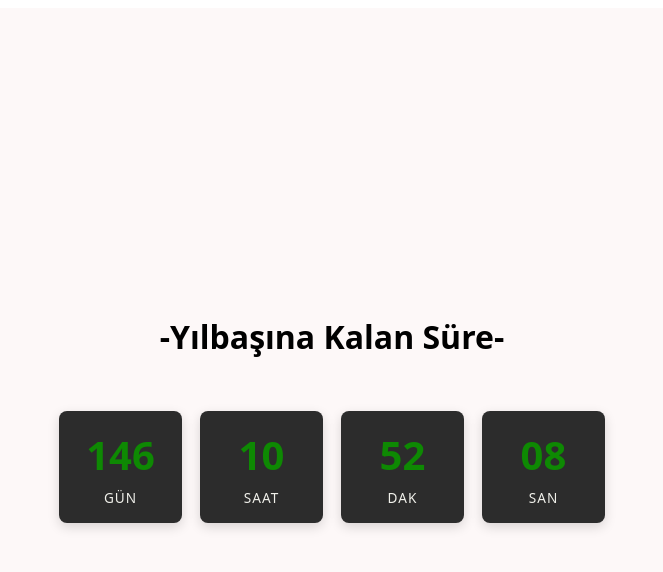
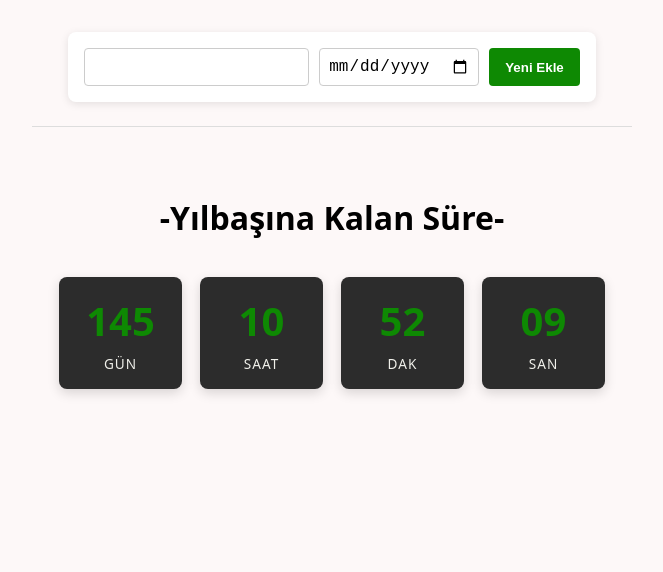
Before and after one commit to kuzgunneslihan/vue-yilbasi-sayaci, a Vue app: page / in a window 1280 px wide. Shown: the top 572 px of the page, without its empty margins (308-971 px from the left). Built offline with nearby package versions, Linux system fonts and the light colour scheme.

Commit message:
feat: tc.vue companenti eklendi companent yapısı çalışıldı. Verilen tarihler localStorage e kaydedildi.

```diff
--- a/src/App.vue
+++ b/src/App.vue
@@ -1,116 +1,132 @@
 <script setup lang="ts">
-import { ref, onMounted, onUnmounted } from 'vue';
+import { ref, watch, onMounted } from 'vue';
+import Tc from './components/tc.vue';
 
-interface TimeLeft {
-  days: number;
-  hours: string | number;
-  minutes: string | number;
-  seconds: string | number;
-}
+const tarihListesi = ref([
+  { id: 1, baslik: '-Yılbaşına Kalan Süre-', tarih: '2026-12-31' }
+]);
 
-// Başlangıç değerleri
-const timeLeft = ref<TimeLeft>({ days: 0, hours: '00', minutes: '00', seconds: '00' });
-let timerId: ReturnType<typeof setInterval>;
-
-// Tek haneli sayılara başa sıfır ekleme
-const padZero = (num: number) => num.toString().padStart(2, '0');
-
-const calculateTimeLeft = () => {
-  const now = new Date();
-
-  // Bulunduğumuz yılın sonunu dinamik olarak alıyor.
-  const targetDate = new Date(now.getFullYear(), 11, 31, 23, 59, 59).getTime();
-  const difference = targetDate - now.getTime();
-
-  if (difference > 0) {
-    timeLeft.value = {
-      days: Math.floor(difference / (1000 * 60 * 60 * 24)),
-      hours: padZero(Math.floor((difference / (1000 * 60 * 60)) % 24)),
-      minutes: padZero(Math.floor((difference / 1000 / 60) % 60)),
-      seconds: padZero(Math.floor((difference / 1000) % 60))
-    };
-  } else {
-    clearInterval(timerId); // Süre bittiyse boşa çalışmasın
-    timeLeft.value = { days: 0, hours: '00', minutes: '00', seconds: '00' };
-  }
-};
+const girilenBaslik = ref('');
+const girilenTarih = ref('');
 
 onMounted(() => {
-  calculateTimeLeft();
-  timerId = setInterval(calculateTimeLeft, 1000);
+  const kaydedilmisVeri = localStorage.getItem('benimTarihlerim');
+  if (kaydedilmisVeri) {
+    tarihListesi.value = JSON.parse(kaydedilmisVeri);
+  }
 });
 
-onUnmounted(() => {
-  if (timerId) clearInterval(timerId);
-});
+watch(tarihListesi, (yeniListe) => {
+  localStorage.setItem('benimTarihlerim', JSON.stringify(yeniListe));
+}, { deep: true });
+
+const listeyeEkle = () => {
+  if (girilenTarih.value === '') {
+    alert("Lütfen bir tarih seçin!");
+    return;
+  }
+
+  let baslikYazisi = girilenBaslik.value;
+  if (baslikYazisi === '') {
+    baslikYazisi = '- Yeni Tarihe Kalan -';
+  }
+
+  tarihListesi.value.push({
+    id: Date.now(),
+    baslik: baslikYazisi,
+    tarih: girilenTarih.value
+  });
+
+  girilenBaslik.value = '';
+  girilenTarih.value = '';
+};
 </script>
+<template>
+  <div class="ana-sayfa">
 
-<template>
-  <div class="countdown-wrapper">
-    <h1>-Yılbaşına Kalan Süre-</h1>
+    <div class="form-alani">
+      <input
+        type="text"
+        v-model="girilenBaslik"
+        class="kutu text-kutu"
+      />
+      <input
+        type="date"
+        v-model="girilenTarih"
+        class="kutu tarih-kutu"
+      />
+      <button @click="listeyeEkle" class="ekle-butonu">Yeni Ekle</button>
+    </div>
 
-    <div class="timer-box">
-      <div class="time-block">
-        <span class="number">{{ timeLeft.days }}</span>
-        <span class="label">Gün</span>
-      </div>
-      <div class="time-block">
-        <span class="number">{{ timeLeft.hours }}</span>
-        <span class="label">Saat</span>
-      </div>
-      <div class="time-block">
-        <span class="number">{{ timeLeft.minutes }}</span>
-        <span class="label">Dak</span>
-      </div>
-      <div class="time-block">
-        <span class="number">{{ timeLeft.seconds }}</span>
-        <span class="label">San</span>
-      </div>
+    <hr class="cizgi" />
+
+    <div class="liste-alani">
+      <Tc
+        v-for="item in tarihListesi"
+        :key="item.id"
+        :title="item.baslik"
+        :targetDate="item.tarih"
+      />
     </div>
+
   </div>
 </template>
 
-<style scoped>
-.countdown-wrapper {
+<style>
+body {
+  margin: 0;
+  padding: 0;
+  background-color: #fdf8f8;
+  font-family: system-ui, -apple-system, sans-serif;
+}
+
+.ana-sayfa {
   display: flex;
   flex-direction: column;
   align-items: center;
-  justify-content: center;
-  min-height: 100vh;
-  font-family: system-ui, -apple-system, sans-serif;
-  background-color: #fdf8f8;
-  color: #000000;
+  padding: 2rem 1rem;
 }
 
-.timer-box {
+.form-alani {
   display: flex;
-  gap: 18px;
-  margin-top: 2rem;
+  gap: 10px;
+  background: white;
+  padding: 1rem;
+  border-radius: 8px;
+  box-shadow: 0 2px 8px rgba(0,0,0,0.1);
+  margin-bottom: 1rem;
 }
 
-.time-block {
-  display: flex;
-  flex-direction: column;
-  align-items: center;
-  background-color: #2c2c2c;
-  padding: 1rem 1.5rem;
-  border-radius: 8px;
-  min-width: 75px;
-  box-shadow: 0 4px 12px rgba(0, 0, 0, 0.15);
+.kutu {
+  padding: 0.5rem;
+  border: 1px solid #ccc;
+  border-radius: 4px;
+  font-size: 1rem;
 }
 
-.number {
-  font-size: 2.5rem;
-  font-weight: 700;
-  color: #0e8903;
+.ekle-butonu {
+  padding: 0.5rem 1rem;
+  background-color: #0e8903;
+  color: white;
+  border: none;
+  border-radius: 4px;
+  font-weight: bold;
+  cursor: pointer;
 }
 
-.label {
-  font-size: 0.85rem;
-  margin-top: 6px;
-  color: #f0f0ea;
-  text-transform: uppercase;
-  letter-spacing: 1px;
+.ekle-butonu:hover {
+  background-color: #0b6d02;
 }
 
+.cizgi {
+  width: 100%;
+  max-width: 600px;
+  border: none;
+  border-top: 1px solid #ddd;
+  margin-bottom: 1rem;
+}
+
+.liste-alani {
+  width: 100%;
+}
 </style>
--- /dev/null
+++ b/src/components/tc.vue
@@ -0,0 +1,118 @@
+
+<script setup lang="ts">
+import { ref, onMounted, onUnmounted } from 'vue';
+
+const props = defineProps<{
+  title: string;
+  targetDate: string;
+}>();
+
+interface TimeLeft {
+  days: number;
+  hours: string | number;
+  minutes: string | number;
+  seconds: string | number;
+}
+
+const timeLeft = ref<TimeLeft>({ days: 0, hours: '00', minutes: '00', seconds: '00' });
+let timerId: ReturnType<typeof setInterval>;
+
+const padZero = (num: number) => num.toString().padStart(2, '0');
+
+const calculateTimeLeft = () => {
+  const now = new Date();
+
+  const target = new Date(props.targetDate).getTime();
+  const difference = target - now.getTime();
+
+  if (difference > 0) {
+    timeLeft.value = {
+      days: Math.floor(difference / (1000 * 60 * 60 * 24)),
+      hours: padZero(Math.floor((difference / (1000 * 60 * 60)) % 24)),
+      minutes: padZero(Math.floor((difference / 1000 / 60) % 60)),
+      seconds: padZero(Math.floor((difference / 1000) % 60))
+    };
+  } else {
+    clearInterval(timerId);
+    timeLeft.value = { days: 0, hours: '00', minutes: '00', seconds: '00' };
+  }
+};
+
+onMounted(() => {
+  calculateTimeLeft();
+  timerId = setInterval(calculateTimeLeft, 1000);
+});
+
+onUnmounted(() => {
+  if (timerId) clearInterval(timerId);
+});
+</script>
+
+<template>
+  <div class="countdown-wrapper">
+    <h1>{{ title }}</h1>
+
+    <div class="timer-box">
+      <div class="time-block">
+        <span class="number">{{ timeLeft.days }}</span>
+        <span class="label">Gün</span>
+      </div>
+      <div class="time-block">
+        <span class="number">{{ timeLeft.hours }}</span>
+        <span class="label">Saat</span>
+      </div>
+      <div class="time-block">
+        <span class="number">{{ timeLeft.minutes }}</span>
+        <span class="label">Dak</span>
+      </div>
+      <div class="time-block">
+        <span class="number">{{ timeLeft.seconds }}</span>
+        <span class="label">San</span>
+      </div>
+    </div>
+  </div>
+</template>
+
+<style scoped>
+.countdown-wrapper {
+  display: flex;
+  flex-direction: column;
+  align-items: center;
+  justify-content: center;
+  padding: 2rem 0;
+  font-family: system-ui, -apple-system, sans-serif;
+  background-color: transparent;
+  color: #000000;
+}
+
+.timer-box {
+  display: flex;
+  gap: 18px;
+  margin-top: 1rem;
+}
+
+.time-block {
+  display: flex;
+  flex-direction: column;
+  align-items: center;
+  background-color: #2c2c2c;
+  padding: 1rem 1.5rem;
+  border-radius: 8px;
+  min-width: 75px;
+  box-shadow: 0 4px 12px rgba(0, 0, 0, 0.15);
+}
+
+.number {
+  font-size: 2.5rem;
+  font-weight: 700;
+  color: #0e8903;
+}
+
+.label {
+  font-size: 0.85rem;
+  margin-top: 6px;
+  color: #f0f0ea;
+  text-transform: uppercase;
+  letter-spacing: 1px;
+}
+</style>
```
